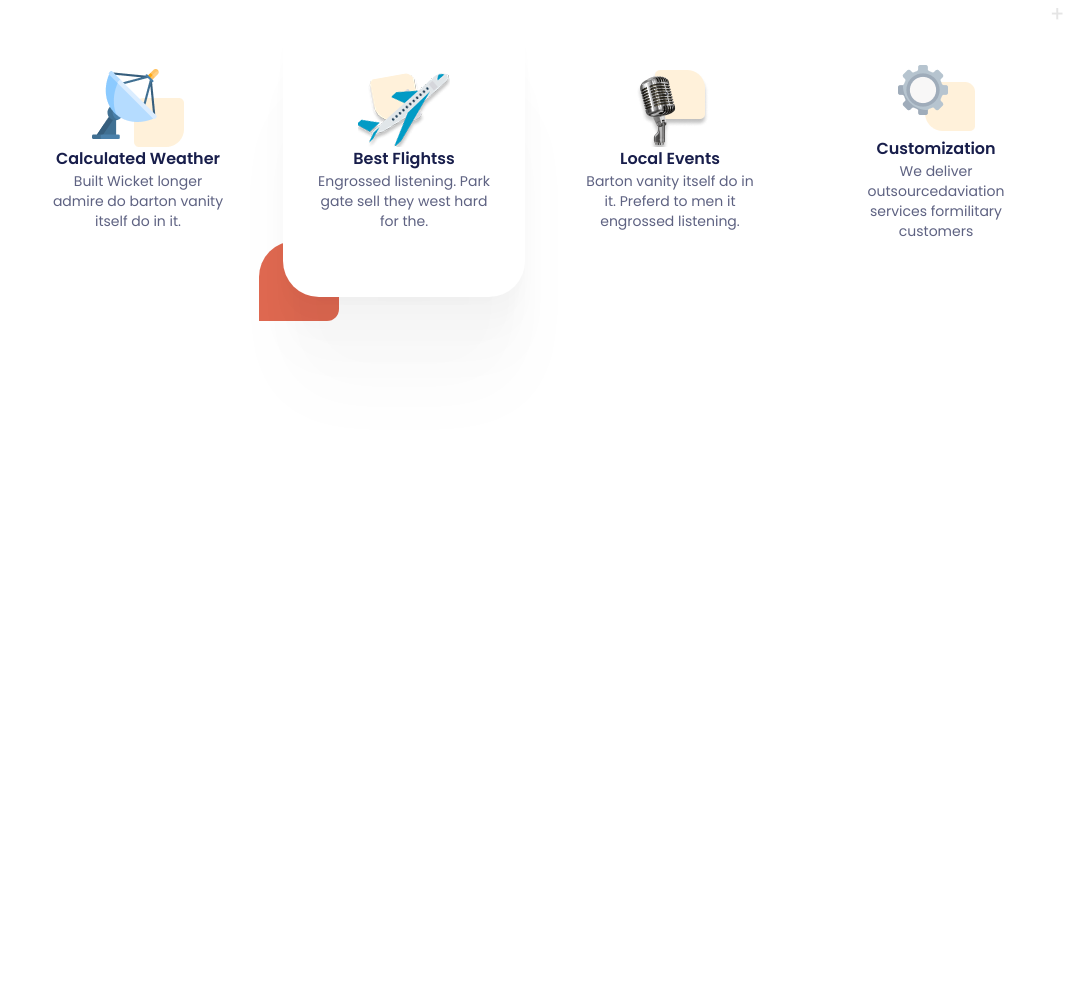
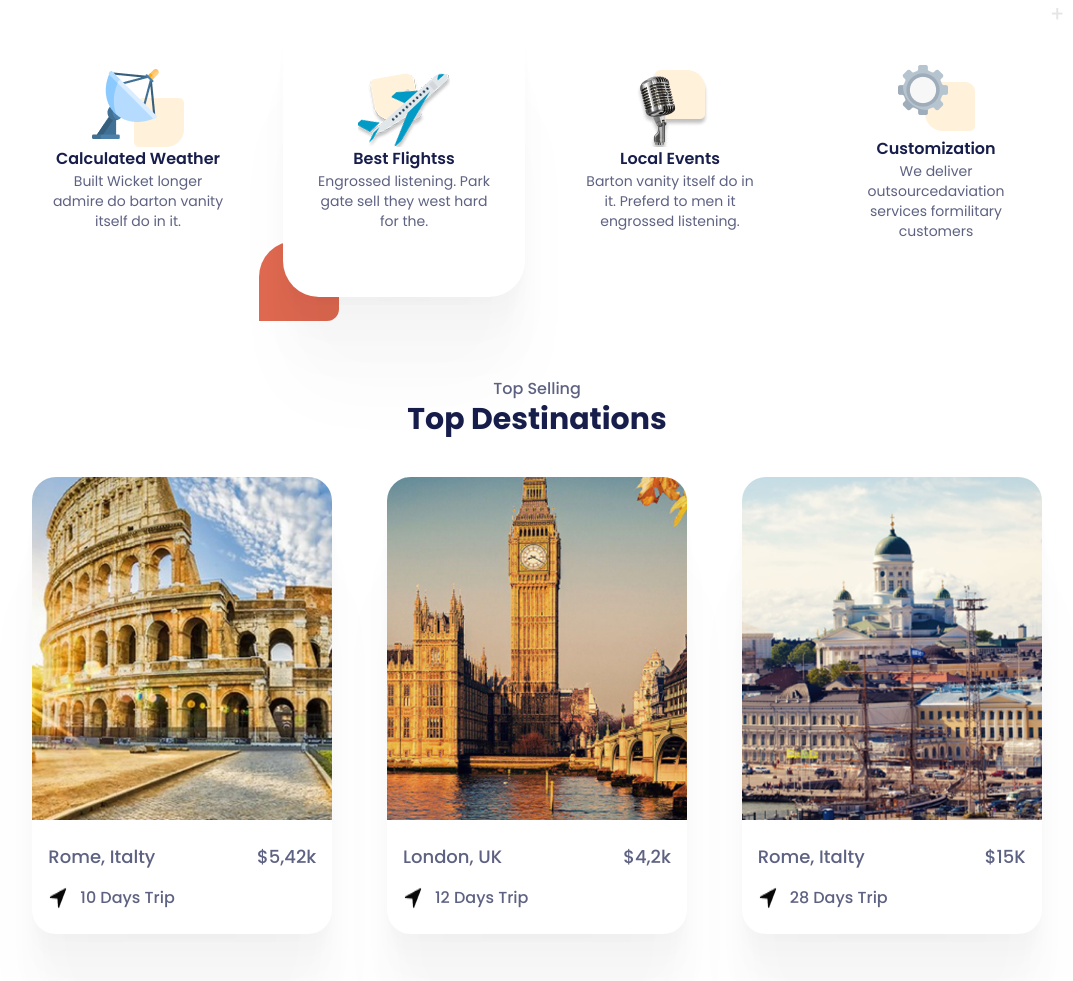
Before and after one commit to lamani79/travel_with_twindCss, a website built with Vite: page index.html in a window 1280 px wide. Shown: the part 949-1930 px from the top of the page, without its empty margins (103-1176 px from the left). Before the commit the page ends 1738 px from the top, so only its background shows below. Built offline with nearby package versions, Linux system fonts and the light colour scheme; a web font is replaced by a local one.

Commit message:
top selling section

```diff
--- a/css/style.css
+++ b/css/style.css
@@ -17,3 +17,10 @@
     box-shadow: 0px 100px 80px rgba(0, 0, 0, 0.02), 0px 64.8148px 46.8519px rgba(0, 0, 0, 0.0151852), 0px 38.5185px 25.4815px rgba(0, 0, 0, 0.0121481), 0px 20px 13px rgba(0, 0, 0, 0.01), 0px 8.14815px 6.51852px rgba(0, 0, 0, 0.00785185), 0px 1.85185px 3.14815px rgba(0, 0, 0, 0.00481481);
     border-radius: 36px;
 }
+.destination_item{
+    max-width:300px;max-height:457px; background: #FFFFFF;
+}
+.the_item_shadow{
+    box-shadow: 0px 100px 80px rgba(0, 0, 0, 0.02), 0px 64.8148px 46.8519px rgba(0, 0, 0, 0.0151852), 0px 38.5185px 25.4815px rgba(0, 0, 0, 0.0121481), 0px 20px 13px rgba(0, 0, 0, 0.01), 0px 8.14815px 6.51852px rgba(0, 0, 0, 0.00785185), 0px 1.85185px 3.14815px rgba(0, 0, 0, 0.00481481);
+
+}
--- a/index.html
+++ b/index.html
@@ -50,7 +50,9 @@ order             <li><a class="  b-2 border-redi rounded p-1 hover:text-blacki
    <!-- header -->
 
    <header class="  h-14 fixed top-0 w-full bg-white z-10">
-       <div class="container transition filter md:filter-none mx-auto py-3 px-2">
+       <div class="container transition filter md:filter-none mx-auto py-3
+       gap-6 px-16 md:px-0 lg:px-6 xl:px-28 2xl:px-48
+       ">
 
            <nav class="flex items-center justify-between">
                <img src="src/img/Logo.png" alt="logo" class="logo">
@@ -125,6 +127,7 @@ order             <li><a class="  b-2 border-redi rounded p-1 hover:text-blacki
     </section>
     <!-- herro section end  -->
     <!-- ######################################################################################### -->
+    <!-- category section start -->
     <section id="category" class="text-center mt-10 md:mt-36 lg:mt-8
      relative
     ">
@@ -136,6 +139,7 @@ order             <li><a class="  b-2 border-redi rounded p-1 hover:text-blacki
         <div class="mt-12 grid grid-cols-1 sm:grid-cols-2 lg:grid-cols-4
          gap-6 px-16 md:px-28 lg:px-10 xl:px-28 2xl:px-48
         ">
+        <!-- category iteme 1 -->
             <div class="category_item transition py-8 lg:py-14
             flex flex-col justify-center items-center
             ">
@@ -143,22 +147,23 @@ order             <li><a class="  b-2 border-redi rounded p-1 hover:text-blacki
                 <h3 class="text-hcolor font-semibold">Calculated Weather</h3>
                 <p class="text-pcolor text-sm px-8">Built Wicket longer admire do barton vanity itself do in it.</p>
             </div>
+            <!-- category iteme 2 -->
+
 
             <div style="
             background: #FFFFFF;
-            box-shadow: 0px 100px 80px rgba(0, 0, 0, 0.02), 0px 64.8148px 46.8519px rgba(0, 0, 0, 0.0151852), 0px 38.5185px 25.4815px rgba(0, 0, 0, 0.0121481), 0px 20px 13px rgba(0, 0, 0, 0.01), 0px 8.14815px 6.51852px rgba(0, 0, 0, 0.00785185), 0px 1.85185px 3.14815px rgba(0, 0, 0, 0.00481481);
             border-radius: 36px;
-
             "
-
-            class="category_item transition py-8 lg:py-14 relative
+            class="category_item the_item_shadow transition py-8 lg:py-14 relative
                  flex flex-col justify-center items-center
             ">
+
                 <div class="shap absolute -bottom-6 -left-6 bg-redi p-10 rounded-tl-pers-round rounded-br-xl -z-1"></div>
                 <img width="92px" height="72px" src="/src/img/airplan2.png" alt="" class="inline-block">
                 <h3 class="text-hcolor font-semibold">Best Flightss</h3>
                 <p class="text-pcolor text-sm px-8">Engrossed listening. Park gate sell they west hard for the.</p>
             </div>
+        <!-- category iteme 3 -->
 
             <div class="category_item transition py-8 lg:py-14
             flex flex-col justify-center items-center
@@ -167,6 +172,7 @@ order             <li><a class="  b-2 border-redi rounded p-1 hover:text-blacki
                 <h3 class="text-hcolor font-semibold">Local Events</h3>
                 <p class="text-pcolor text-sm px-8">Barton vanity itself do in it. Preferd to men it engrossed listening. </p>
             </div>
+        <!-- category iteme 4 -->
 
             <div class="category_item transition py-8 lg:py-14
             flex flex-col justify-center items-center
@@ -177,7 +183,69 @@ order             <li><a class="  b-2 border-redi rounded p-1 hover:text-blacki
             </div>
         </div>
     </section>
+    <!-- ./gategory section end -->
     <!-- ######################################################################################### -->
+    <section id="top_selling" class="text-center mt-10 lg:mt-20">
+        <h3 class=" text-pcolor font-medium">Top Selling</h3>
+        <h2 class="text-hcolor font-bold text-3xl">Top Destinations</h2>
+
+        <div class=" grid justify-center gap-6 md:grid-cols-3 mt-10
+         px-16 md:px-10 lg:px-10 xl:px-28 2xl:px-48
+        ">
+            <!-- destionation item 1 -->
+            <div class="destination_item the_item_shadow mx-auto rounded-3xl overflow-hidden">
+                <img src="/src/img/roma.png" alt="" class=" object-cover object-center w-screen"
+                style="max-height:75%;"
+                >
+                <div class="item_info text-pcolor font-medium grid items-center px-4 py-4" style="height: 25%;">
+                    <div class="title_and_price  text-lg flex justify-between">
+                        <h3 class="">Rome, Italty</h3>
+                        <span class="">$5,42k</span>
+                    </div>
+                    <div class="time_trip flex">
+                        <img src="src/img/navigation 1.png" alt="" class="mr-3">
+                        <h4 class="text-base">10 Days Trip</h4>
+                    </div>
+                </div>
+            </div><!-- .destination_item -->
+
+            <!-- destionation item 2 -->
+            <div class="destination_item the_item_shadow mx-auto rounded-3xl overflow-hidden">
+                <img src="/src/img/london.png" alt="" class=" object-cover object-center w-screen"
+                style="max-height:75%;"
+                >
+                <div class="item_info text-pcolor font-medium grid items-center px-4 py-4" style="height: 25%;">
+                    <div class="title_and_price  text-lg flex justify-between">
+                        <h3 class="">London, UK</h3>
+                        <span class="">$4,2k</span>
+                    </div>
+                    <div class="time_trip flex">
+                        <img src="src/img/navigation 1.png" alt="" class="mr-3">
+                        <h4 class="text-base">12 Days Trip</h4>
+                    </div>
+                </div>
+            </div><!-- .destination_item -->
+
+            <!-- destionation item 3 -->
+            <div class="destination_item the_item_shadow mx-auto rounded-3xl overflow-hidden">
+                <img src="/src/img/euro.png" alt="" class=" object-cover object-center w-screen"
+                style="max-height:75%;"
+                >
+                <div class="item_info text-pcolor font-medium grid items-center px-4 py-4" style="height: 25%;">
+                    <div class="title_and_price  text-lg flex justify-between">
+                        <h3 class="">Rome, Italty</h3>
+                        <span class="">$15K</span>
+                    </div>
+                    <div class="time_trip flex">
+                        <img src="src/img/navigation 1.png" alt="" class="mr-3">
+                        <h4 class="text-base">28 Days Trip</h4>
+                    </div>
+                </div>
+            </div><!-- .destination_item -->
+        </div>
+    </section>
+    <!-- ######################################################################################### -->
+
 
    </div><!-- ./container -->
 <br><br><br><br><br><br><br><br><br><br><br><br><br><br><br><br><br><br><br><br>
```
Also changed, not shown: src/img/euro.png (added), src/img/london.png (added), src/img/navigation 1.png (added), src/img/roma.png (added).
